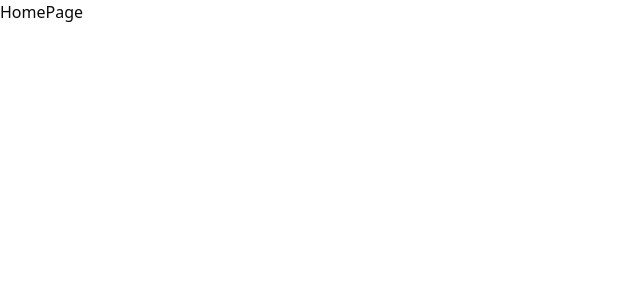
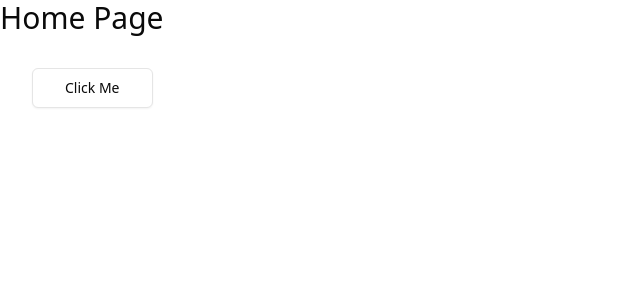
Before and after one commit to Gosia-Magdzik/NextStore, a Next.js app: page / in a window 1280 px wide. Shown: the top 300 px of the page, without its empty margins (0-640 px from the left). Built offline with nearby package versions, Linux system fonts and the light colour scheme.

Commit message:
button variant has been added

```diff
--- a/app/page.tsx
+++ b/app/page.tsx
@@ -1,8 +1,17 @@
-import React from 'react'
+import React from 'react';
+import { Button } from "@/components/ui/button"
 
 function HomePage() {
   return (
-    <div>HomePage</div>
+    <div>
+          <h1 className='text-3xl'>Home Page</h1>
+          <Button
+            variant='outline'
+            size='lg'
+            className='capitalize m-8'>
+              Click me
+          </Button>
+    </div>
   )
 }
 
```
